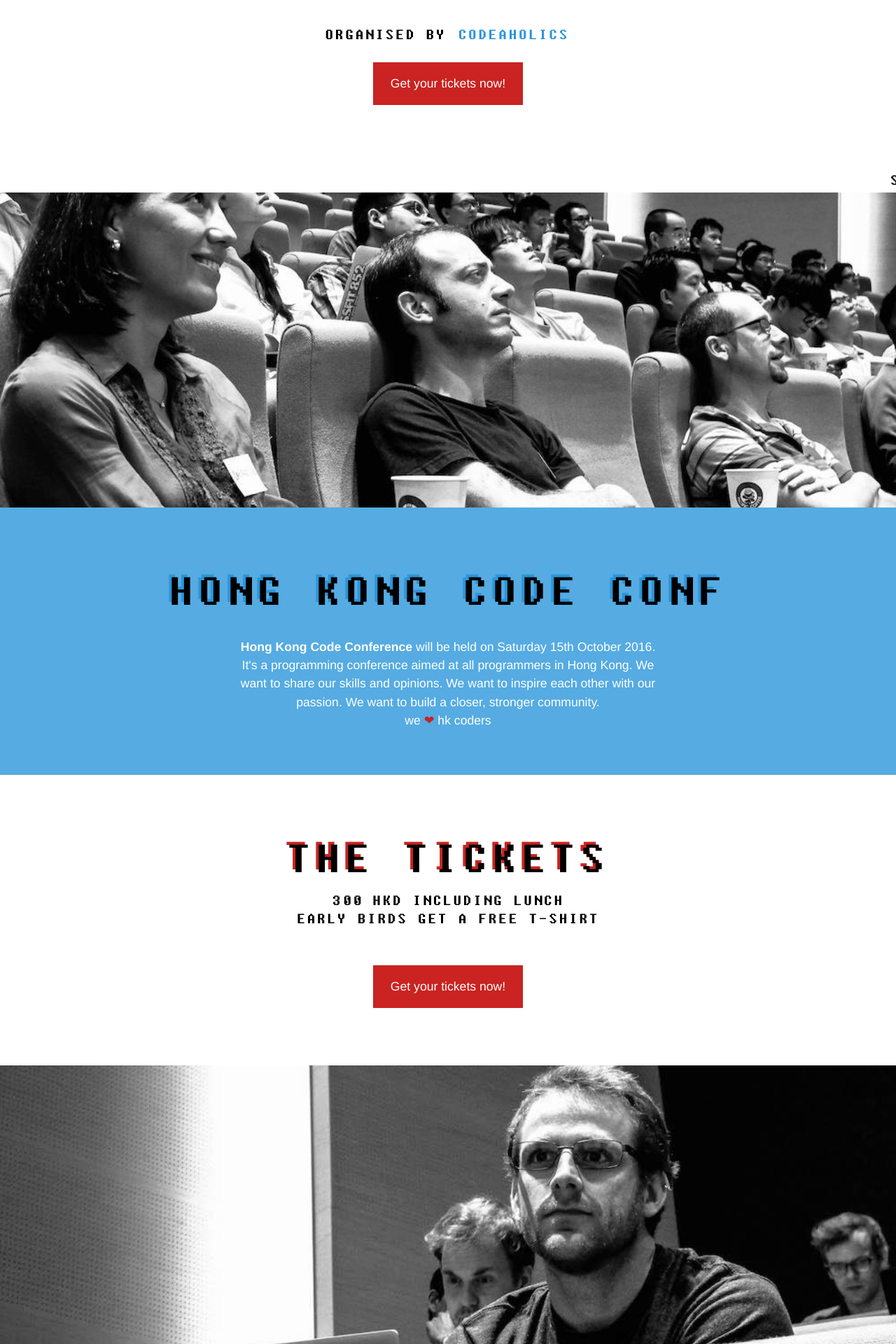
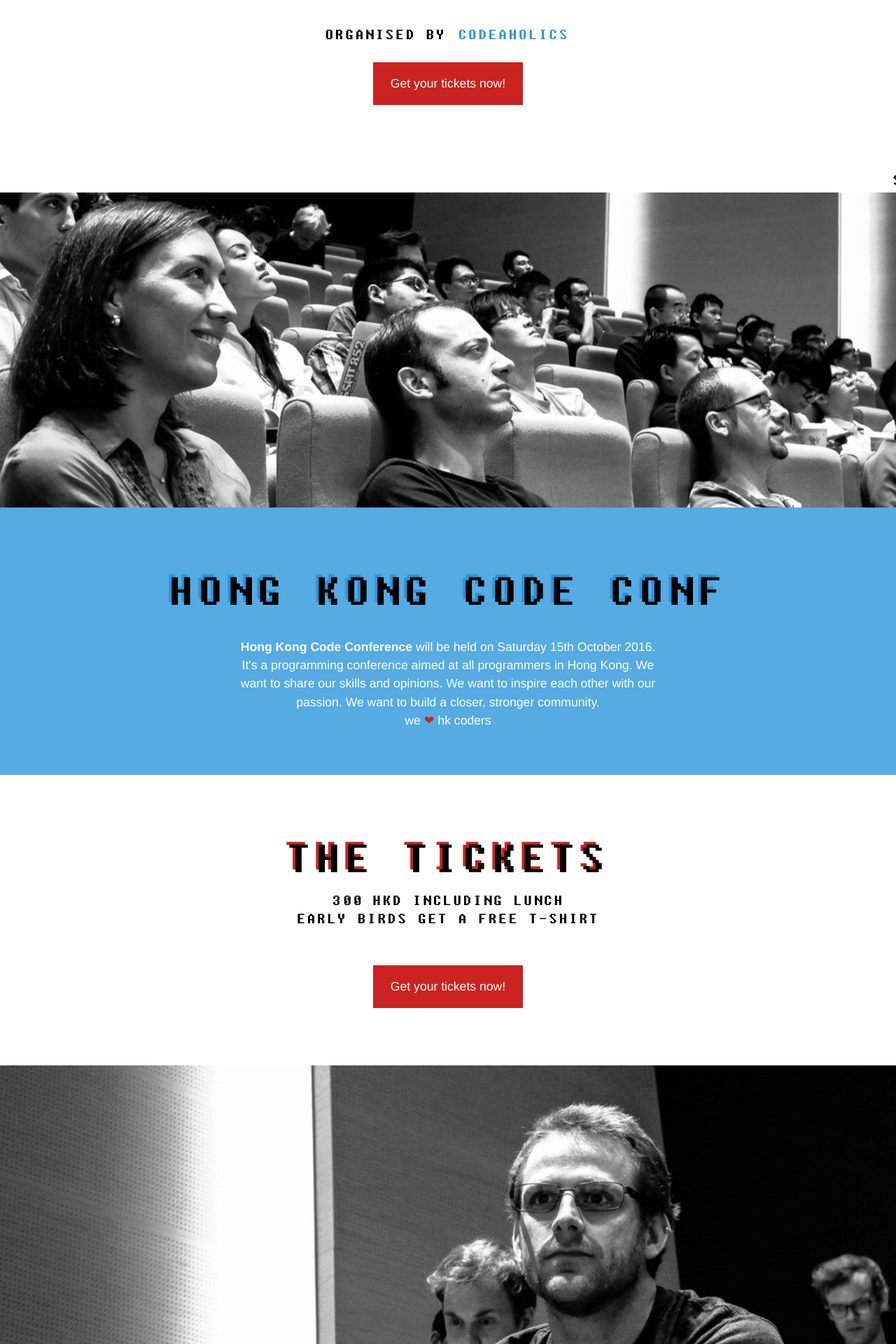
Before and after one commit to hkcodeconf/hongkong.codeconf.io, a Jekyll site: the page built from index.html, in a window 1280 px wide. Shown: the part 490-2410 px from the top of the page at 70% size. Built offline with Jekyll 4.4.1, drawn with Linux system fonts in a browser that asks for light colours; some web fonts are replaced.

Commit message:
Improve quality and positioning of background images

```diff
--- a/css/style.scss
+++ b/css/style.scss
@@ -246,7 +246,7 @@
 	// linear-gradient($blue 0%, $red 100%),
 	// linear-gradient(to right, $blue 0%, $red 100%);
   background-size: cover;
-	background-position: center;
+	background-position: top left;
 }
 
 .bg2 {
@@ -256,7 +256,7 @@
 	// linear-gradient($red 0%, $blue 100%),
 	// linear-gradient(to right, $blue 0%, $red 100%);
   background-size: cover;
-	background-position: bottom center;
+	background-position: center;
 }
 
 .bg3 {
```
Also changed, not shown: images/2016/bg1.jpg, images/2016/bg2.jpg, images/2016/bg3.jpg.
